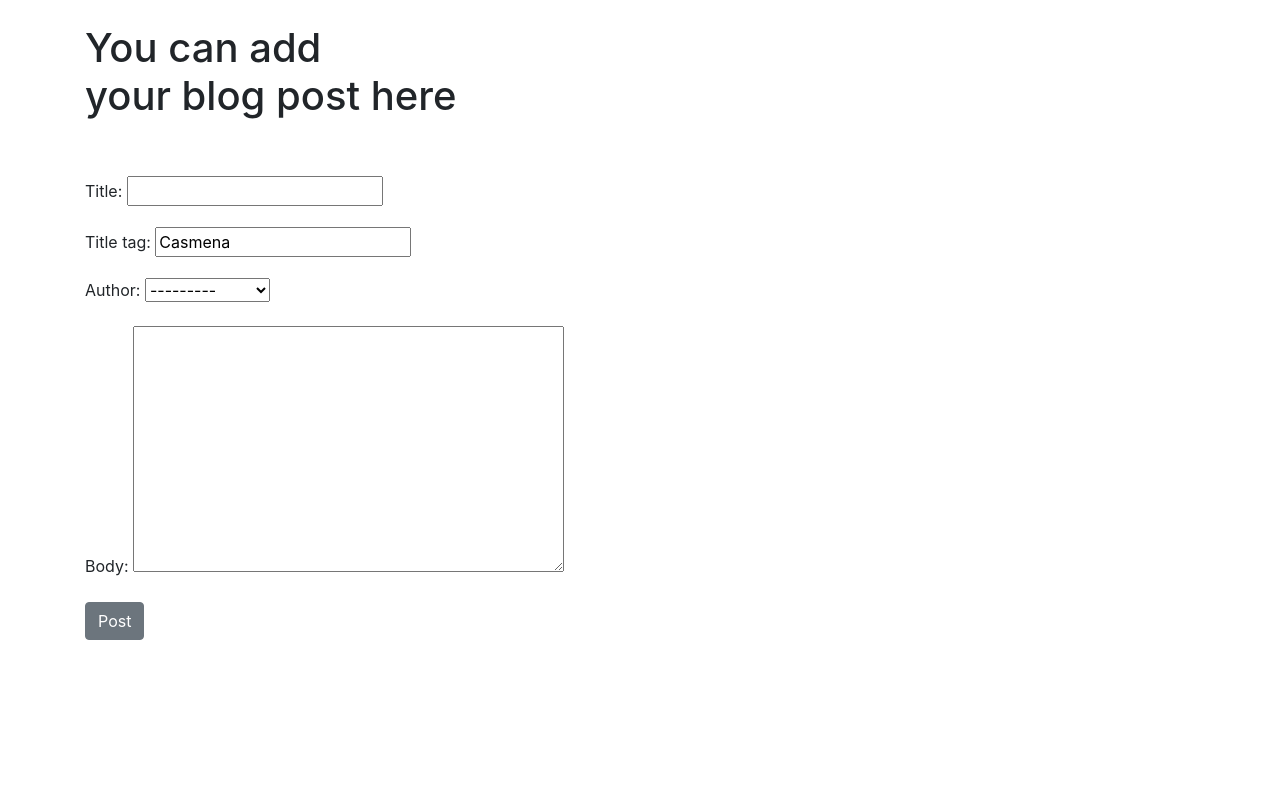
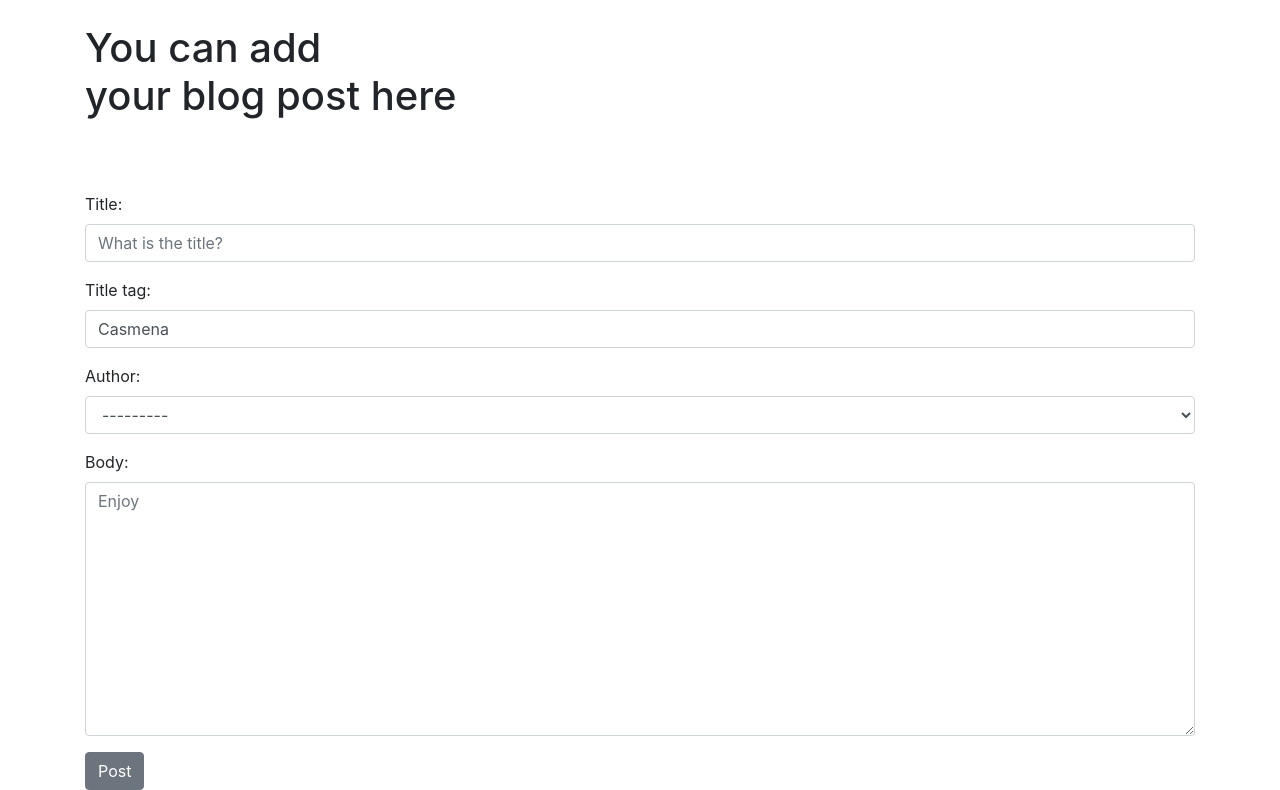
Before and after one commit to DarishkaAMS/Py_Bootcamp_Task-COAX_3rd_Pet_Project_Casmena, a Django app: page /add_post/ in a window 1280 px wide. Shown: the part 56-846 px from the top of the page. Before the commit the page ends 696 px from the top, so only its background shows below. Run offline with Django 3.2, Linux system fonts and the light colour scheme; data comes from the database, SQL or seed files in the repository; both versions use the stored data as it was after the commit; some libraries are stand-ins or nearby versions.

Commit message:
Add forms

```diff
--- /dev/null
+++ b/mysic_blog/forms.py
@@ -0,0 +1,15 @@
+from django import forms
+from mysic_blog.models import Post
+
+
+class PostForm(forms.ModelForm):
+    class Meta:
+        model = Post
+        fields = ('title', 'title_tag', 'author', 'body')
+
+        widgets = {
+            'title': forms.TextInput(attrs={'class': 'form-control', 'placeholder': 'What is the title?'}),
+            'title_tag': forms.TextInput(attrs={'class': 'form-control', 'placeholder': 'How about add some tag?'}),
+            'author': forms.Select(attrs={'class': 'form-control', 'placeholder': 'And the best author is...'}),
+            'body': forms.Textarea(attrs={'class': 'form-control', 'placeholder': 'Enjoy'}),
+        }
--- a/mysic_blog/views.py
+++ b/mysic_blog/views.py
@@ -1,6 +1,7 @@
 from django.shortcuts import render
 from django.views.generic import ListView, DetailView, CreateView
 from mysic_blog.models import Post
+from mysic_blog.forms import PostForm
 # Create your views here.
 
 
@@ -20,5 +21,6 @@ class ArticleDetailView(DetailView):
 
 class AddPostView(CreateView):
     model = Post
+    form_class = PostForm
     template_name = "add_post.html"
-    fields = '__all__'
+    # fields = '__all__'
--- a/templates/add_post.html
+++ b/templates/add_post.html
@@ -5,12 +5,13 @@
 <h1> You can add <br> your blog post here </h1>
 <br>
 <br>
+
+<div class="form-group"></div>
 <form method="POST">
     {% csrf_token %}
     {{ form.as_p}}
     <button class="btn btn-secondary">Post</button>
 
-</form>
-
+</div>
 
 {% endblock %}
```
Also changed, not shown: db.sqlite3.
